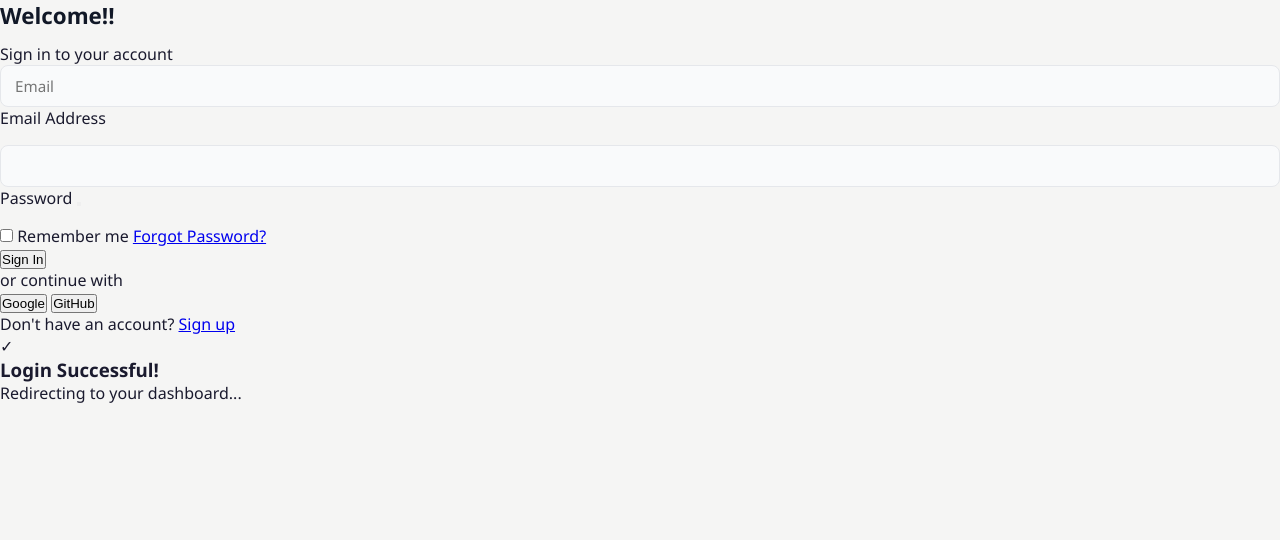
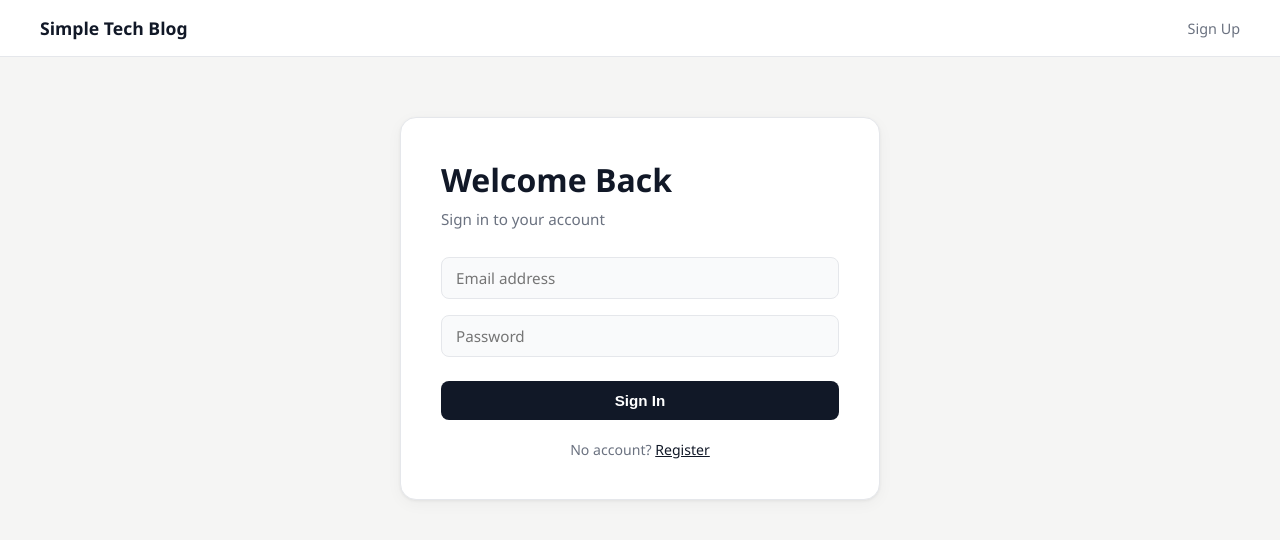
Before and after one commit to VicProjects12/Blog-API, a website: page frontend/login.html in a window 1280 px wide. Drawn offline with Linux system fonts and the light colour scheme.

Commit message:
Fix login and register page styles

```diff
--- a/frontend/login.html
+++ b/frontend/login.html
@@ -1,103 +1,49 @@
-<!DOCTYPE html>
+<!doctype html>
 <html lang="en">
   <head>
     <meta charset="UTF-8" />
     <meta name="viewport" content="width=device-width, initial-scale=1.0" />
-    <title>Login — Blog</title>
+    <title>Login — Simple Tech Blog</title>
     <link rel="stylesheet" href="style.css" />
   </head>
   <body>
-    <div class="login-container">
-      <div class="login-card">
-        <div class="login-header">
-          <h2>Welcome!!</h2>
-          <p>Sign in to your account</p>
+    <nav class="navbar">
+      <a class="logo" href="index.html">Simple Tech Blog</a>
+      <div class="nav-links">
+        <a href="register.html">Sign Up</a>
       </div>
+    </nav>
 
-        <!-- ✅ CHANGED: replaced emailError/passwordError spans with single errorMsg div -->
+    <div class="glass-container">
+      <h1>Welcome Back</h1>
+      <p class="subtitle">Sign in to your account</p>
+
       <div id="errorMsg" class="error-msg hidden"></div>
 
       <div class="form-group">
-          <div class="input-wrapper">
         <input
           type="email"
-              name="email"
           id="email"
-              placeholder="Email"
-              required
+          placeholder="Email address"
+          autocomplete="email"
         />
-            <label for="email">Email Address</label>
-            <span class="focus-border"></span>
       </div>
-        </div>
-
       <div class="form-group">
-          <div class="input-wrapper password-wrapper">
         <input
           type="password"
           id="password"
-              name="password"
-              required
+          placeholder="Password"
           autocomplete="current-password"
         />
-            <label for="password">Password</label>
-            <button
-              type="button"
-              class="password-toggle"
-              id="passwordToggle"
-              aria-label="Toggle password visibility"
-            >
-              <span class="eye-icon"></span>
-            </button>
-            <span class="focus-border"></span>
-          </div>
       </div>
 
-        <div class="form-option">
-          <label class="remember-wrapper">
-            <input type="checkbox" name="remember" id="remember" />
-            <span checkbox-label>
-              <span class="checkmark"></span>
-              Remember me
-            </span>
-          </label>
-          <a href="#" class="forgot-password">Forgot Password?</a>
+      <button id="loginBtn" class="btn-primary">Sign In</button>
+
+      <p class="switch-link">
+        No account? <a href="register.html">Register</a>
+      </p>
     </div>
 
-        <!-- ✅ CHANGED: was a form submit button, now a plain button with id="loginBtn" -->
-        <button type="button" id="loginBtn" class="login-btn btn">
-          <span class="btn-text">Sign In</span>
-          <span class="btn-loader"></span>
-        </button>
-
-        <div class="divider">
-          <span>or continue with</span>
-        </div>
-
-        <div class="social-login">
-          <button type="button" class="social-btn google-btn">
-            <span class="social-icon google-icon"></span>
-            Google
-          </button>
-          <button type="button" class="social-btn github-btn">
-            <span class="social-icon github-icon"></span>
-            GitHub
-          </button>
-        </div>
-
-        <div class="signup-link">
-          <p>Don't have an account? <a href="register.html">Sign up</a></p>
-        </div>
-
-        <div class="success-message" id="successMessage">
-          <div class="success-icon">✓</div>
-          <h3>Login Successful!</h3>
-          <p>Redirecting to your dashboard...</p>
-        </div>
-      </div>
-    </div>
-
-    <!-- ✅ CHANGED: auth.js loads first so redirectIfLoggedIn() is available -->
     <script src="js/auth.js"></script>
     <script src="js/login.js"></script>
   </body>
```
Also changed, not shown: frontend/register.html (+27 -30 lines). Lines whose indentation alone changed are shown as unchanged.
